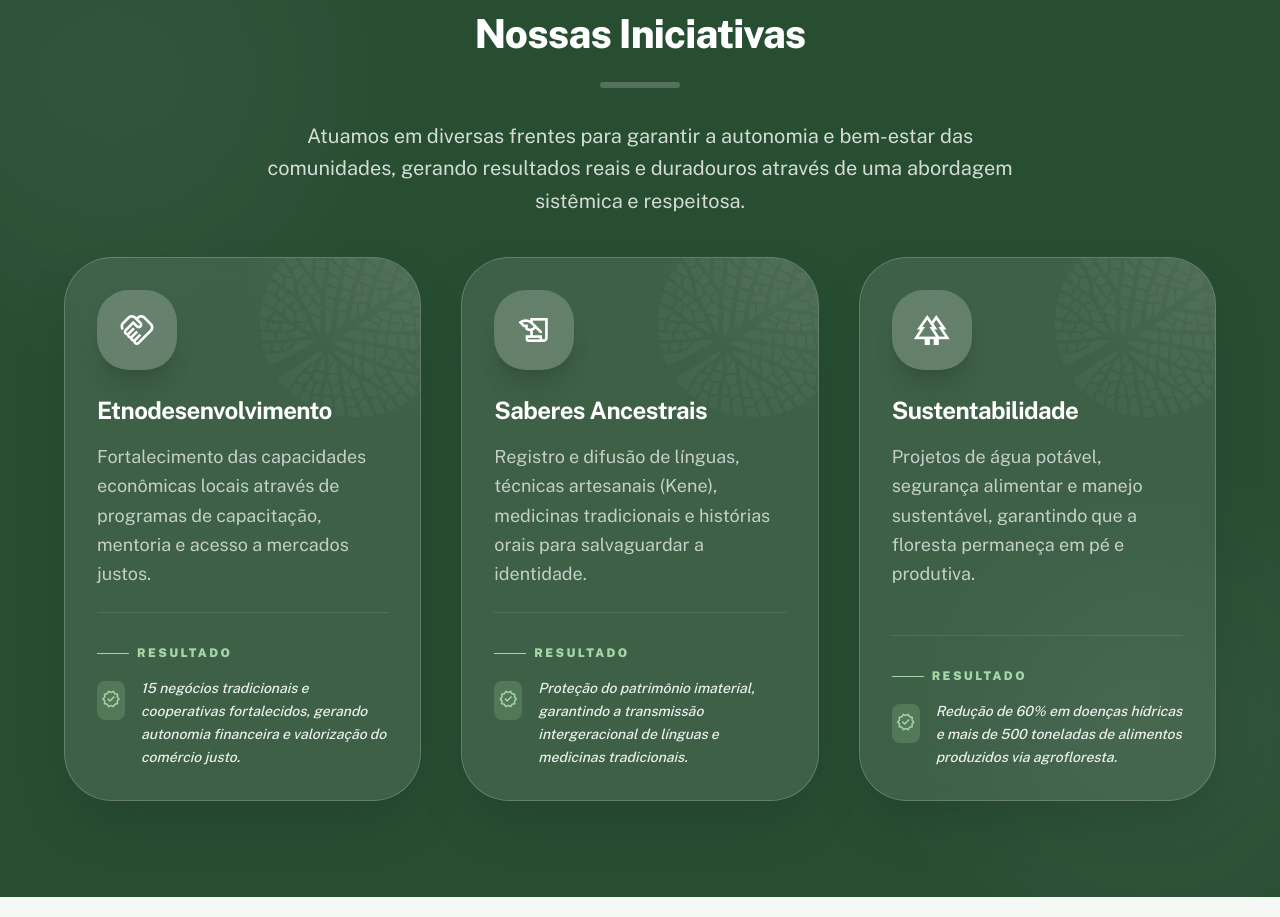
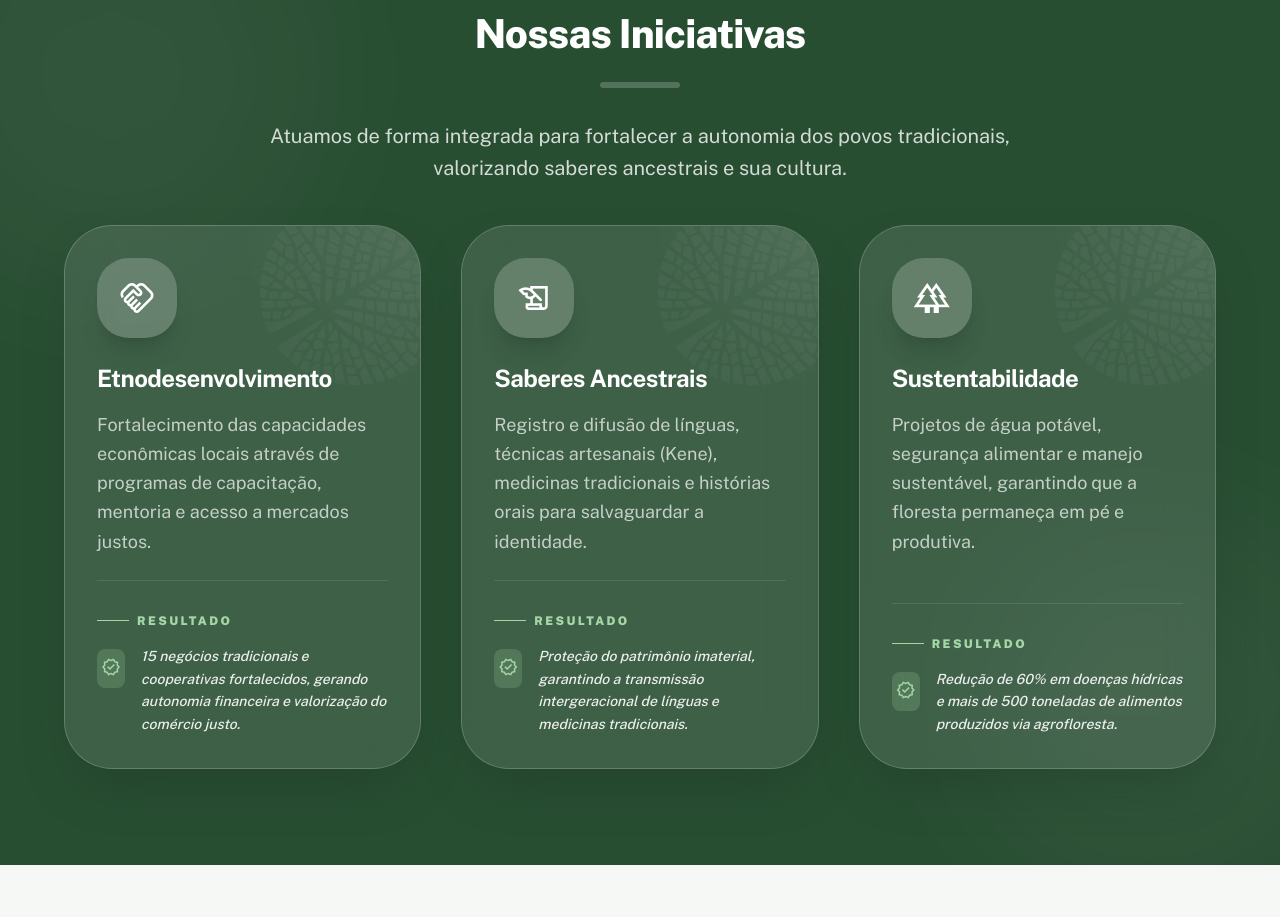
Before and after one commit to danilogravina/Conexaoancestral, a React (Vite) app: page /#/ in a window 1280 px wide. Shown: the part 2640-3557 px from the top of the page. Built offline with nearby package versions, Linux system fonts and the light colour scheme; no server answers; the database is empty.

Commit message:
Update Nossas Iniciativas intro text

```diff
--- a/pages/Home.tsx
+++ b/pages/Home.tsx
@@ -299,7 +299,7 @@ const Home: React.FC = () => {
               <div className="w-1/2 h-full bg-white animate-wave"></div>
             </div>
             <p className="text-white/80 text-xl leading-relaxed font-light">
-              Atuamos em diversas frentes para garantir a autonomia e bem-estar das comunidades, gerando resultados reais e duradouros através de uma abordagem sistêmica e respeitosa.
+              Atuamos de forma integrada para fortalecer a autonomia dos povos tradicionais, valorizando saberes ancestrais e sua cultura.
             </p>
           </div>
 
```
